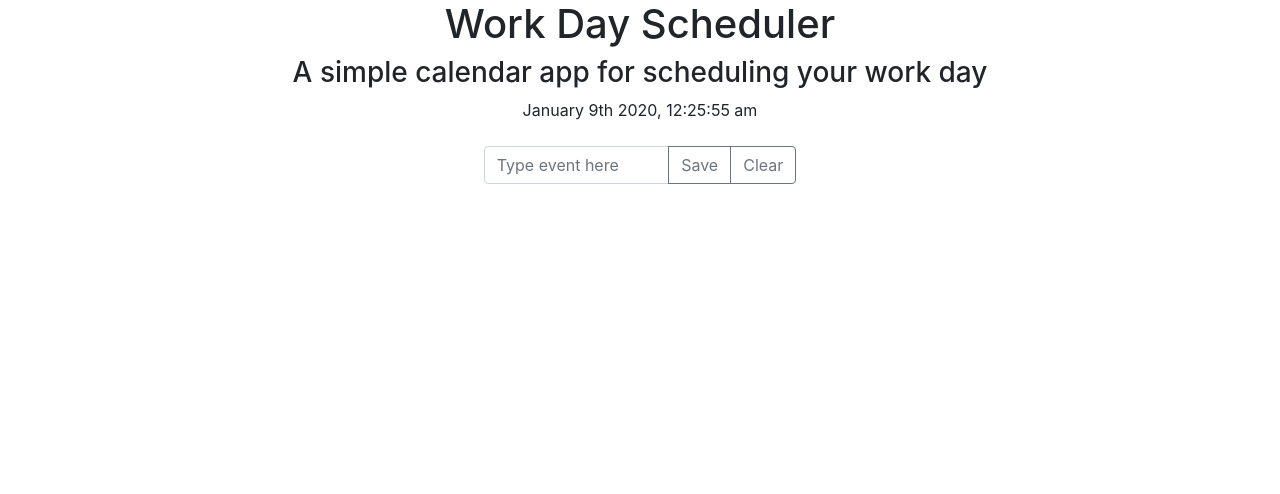
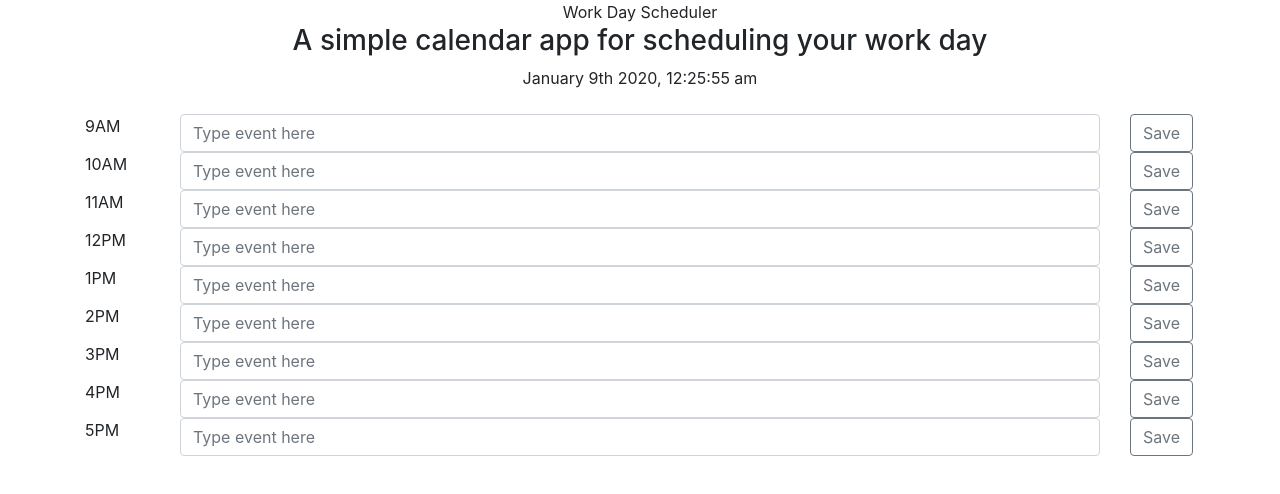
Before and after one commit to aya828/Day-Planner, a plain HTML site: page index.html in a window 1280 px wide. Drawn offline with nearby package versions, Linux system fonts and the light colour scheme.

Commit message:
9-5 table

```diff
--- a/asset/javascript/script.js
+++ b/asset/javascript/script.js
@@ -1,5 +1,5 @@
 var date = $(".date");
-var event = $("#text").value;
+var event = $("#text");
 var saveBtn = $("#saveBtn");
 var clearBtn = $("#clearBtn");
 
@@ -9,16 +9,15 @@ $(date).text(todaysDate);
 
 // Function for timeblock by hour
 
-// Function for save button
+// Function for save button and saving content in local storage
 saveBtn.on("click", function() {
-  console.log(event);
-  debugger
-  $("#text").text(localStorage.setItem("events", event));
+  var eventText = $(event).val();
+  localStorage.setItem("events", JSON.stringify(eventText));
 })
 
-
-// Funtcion for saving content into local storage
-
 // Function for clear button, clearing content in field and in local storage
+clearBtn.on("click", function() {
+  event.val("");
+})
 
 // Function for changing color scheme when time is past, present, future
--- a/index.html
+++ b/index.html
@@ -14,22 +14,113 @@
 </head>
 <body>
   <div class="container-fluid">
-    <h1>Work Day Scheduler</h1>
+    <Header>Work Day Scheduler</Header>
     <h3>A simple calendar app for scheduling your work day</h3>
     <div class="date"></div>
     <br>
   </div>
-  <div class="container-fluid">
-    <div class="hour" id="daily-schedule">
-      <div class="input-group">
+  <div class="container">
+    <div id="hour9" class="row time-block">
+      <div class="col-md-1 hour">
+        9AM
+      </div>
+      <div class="col-md-10 text">
         <input type="text" class="form-control" id="text" placeholder="Type event here" />
-        <div class="input-group-append">
-          <button class="btn btn-outline-secondary" id="saveBtn" type="button">Save</button>
-          <button class="btn btn-outline-secondary" id="clearBtn" type="button">Clear</button>
-        </div>
+      </div>
+      <div class="col-md-1 save">
+        <button class="btn btn-outline-secondary" id="saveBtn" type="button">Save</button>
+      </div>
+    </div>
+    <div id="hour9" class="row time-block">
+      <div class="col-md-1 hour">
+        10AM
+      </div>
+      <div class="col-md-10 text">
+        <input type="text" class="form-control" id="text" placeholder="Type event here" />
+      </div>
+      <div class="col-md-1 save">
+        <button class="btn btn-outline-secondary" id="saveBtn" type="button">Save</button>
+      </div>
+    </div>
+    <div id="hour9" class="row time-block">
+      <div class="col-md-1 hour">
+        11AM
+      </div>
+      <div class="col-md-10 text">
+        <input type="text" class="form-control" id="text" placeholder="Type event here" />
+      </div>
+      <div class="col-md-1 save">
+        <button class="btn btn-outline-secondary" id="saveBtn" type="button">Save</button>
+      </div>
+    </div>
+    <div id="hour9" class="row time-block">
+      <div class="col-md-1 hour">
+        12PM
+      </div>
+      <div class="col-md-10 text">
+        <input type="text" class="form-control" id="text" placeholder="Type event here" />
+      </div>
+      <div class="col-md-1 save">
+        <button class="btn btn-outline-secondary" id="saveBtn" type="button">Save</button>
+      </div>
+    </div>
+    <div id="hour9" class="row time-block">
+      <div class="col-md-1 hour">
+        1PM
+      </div>
+      <div class="col-md-10 text">
+        <input type="text" class="form-control" id="text" placeholder="Type event here" />
+      </div>
+      <div class="col-md-1 save">
+        <button class="btn btn-outline-secondary" id="saveBtn" type="button">Save</button>
+      </div>
+    </div>
+    <div id="hour9" class="row time-block">
+      <div class="col-md-1 hour">
+        2PM
+      </div>
+      <div class="col-md-10 text">
+        <input type="text" class="form-control" id="text" placeholder="Type event here" />
+      </div>
+      <div class="col-md-1 save">
+        <button class="btn btn-outline-secondary" id="saveBtn" type="button">Save</button>
+      </div>
+    </div>
+    <div id="hour9" class="row time-block">
+      <div class="col-md-1 hour">
+        3PM
+      </div>
+      <div class="col-md-10 text">
+        <input type="text" class="form-control" id="text" placeholder="Type event here" />
+      </div>
+      <div class="col-md-1 save">
+        <button class="btn btn-outline-secondary" id="saveBtn" type="button">Save</button>
+      </div>
+    </div>
+    <div id="hour9" class="row time-block">
+      <div class="col-md-1 hour">
+        4PM
+      </div>
+      <div class="col-md-10 text">
+        <input type="text" class="form-control" id="text" placeholder="Type event here" />
+      </div>
+      <div class="col-md-1 save">
+        <button class="btn btn-outline-secondary" id="saveBtn" type="button">Save</button>
+      </div>
+    </div>
+    <div id="hour9" class="row time-block">
+      <div class="col-md-1 hour">
+        5PM
+      </div>
+      <div class="col-md-10 text">
+        <input type="text" class="form-control" id="text" placeholder="Type event here" />
+      </div>
+      <div class="col-md-1 save">
+        <button class="btn btn-outline-secondary" id="saveBtn" type="button">Save</button>
       </div>
     </div>
   </div>
+
 </body>
 
 <script src="asset/javascript/script.js"></script>
```
